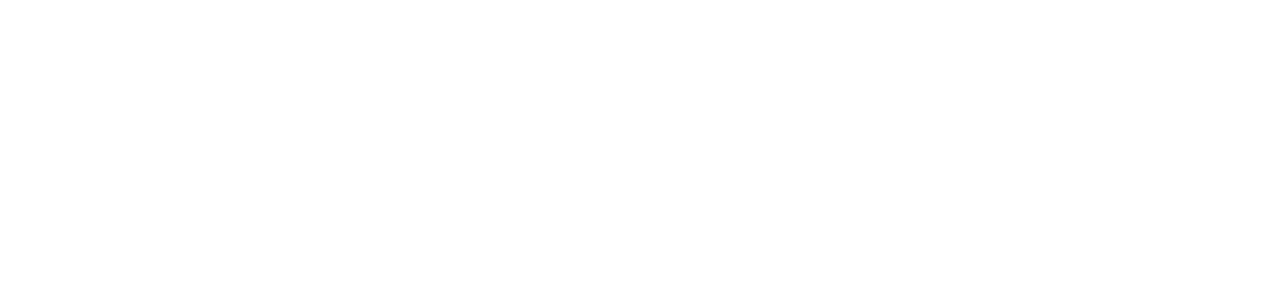
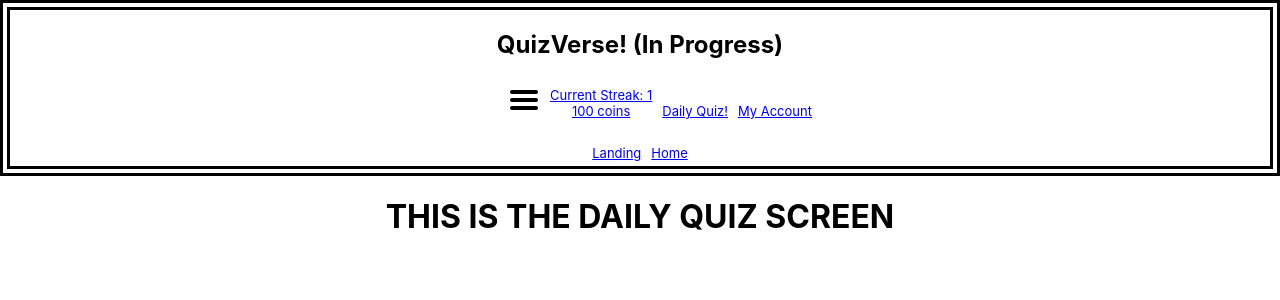
Before and after one commit to agiledev-students-spring2023/final-project-quizverse, a React (Create React App) app in the folder front-end/: page /daily-quiz in a window 1280 px wide. Before the commit this address had no page. Shown: the top 300 px of the page. Built offline with nearby package versions, Linux system fonts and the light colour scheme.

Commit message:
Fixing ./ to /

```diff
--- a/front-end/src/App.js
+++ b/front-end/src/App.js
@@ -12,8 +12,8 @@ const App = props => {
         <Route path="/" element = {<Layout />} >
           {/* ADD YOUR ROUTES HERE */}
           <Route index element={<Landing />} />
-          <Route path="./home" element = {<Home />} />
-          <Route path="./daily-quiz" element={<DailyQuiz />}/>
+          <Route path="/home" element = {<Home />} />
+          <Route path="/daily-quiz" element={<DailyQuiz />}/>
         </ Route>
       </Routes>
     </>
```
